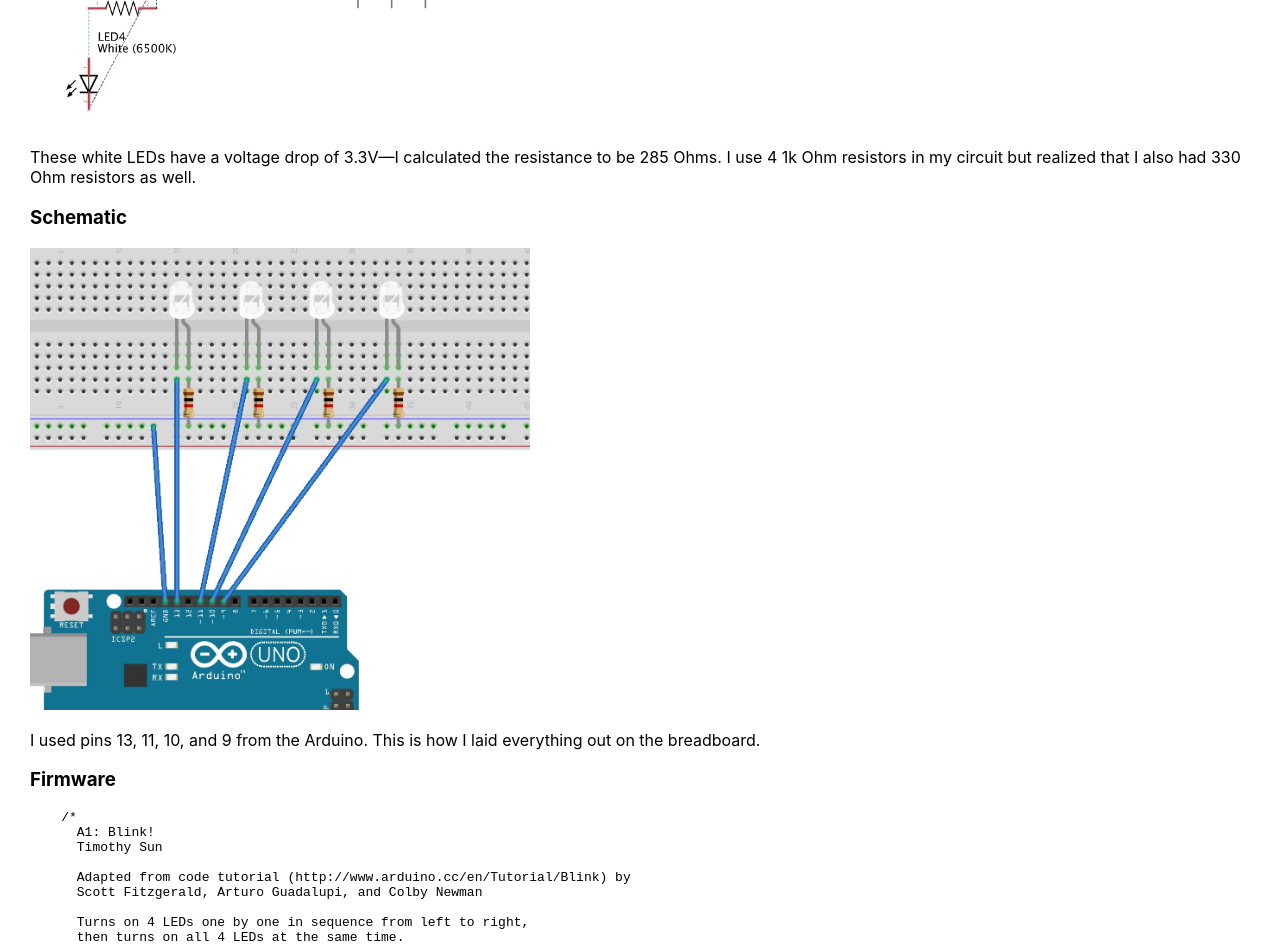
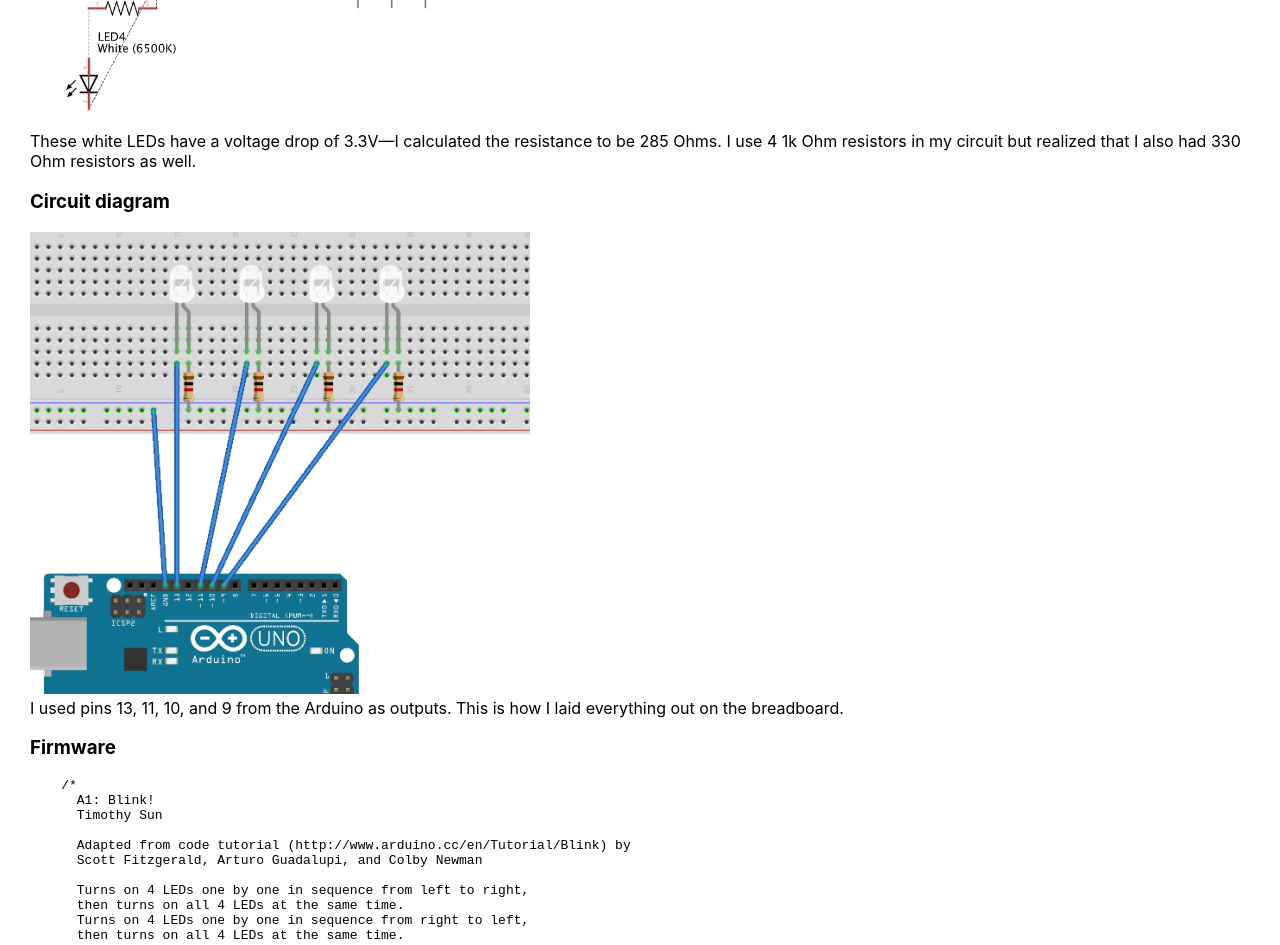
Before and after one commit to tim0thysun/tim0thysun.github.io, a plain HTML site: page assignment1.html in a window 1280 px wide. Shown: the part 1260-2205 px from the top of the page. Drawn offline with Linux system fonts and the light colour scheme.

Commit message:
A1 update
another commit

```diff
--- a/assignment1.html
+++ b/assignment1.html
@@ -16,12 +16,12 @@
             <img src="a1_done.gif" width=600></a>
             <p>4 White LEDs turn on one by one in sequence. Left to right, then right to left.</p>
             <h2>Documentation</h2>
+            <h3>Schematic</h3>
+            <img src="Circuit_diagram_schem.jpg" width=500>
+            <figcaption>These white LEDs have a voltage drop of 3.3V—I calculated the resistance to be 285 Ohms. I use 4 1k Ohm resistors in my circuit but realized that I also had 330 Ohm resistors as well.</figcaption>
             <h3>Circuit diagram</h3>
-            <img src="Circuit_diagram_schem.jpg" width=500>
-            <p>These white LEDs have a voltage drop of 3.3V—I calculated the resistance to be 285 Ohms. I use 4 1k Ohm resistors in my circuit but realized that I also had 330 Ohm resistors as well.</p>
-            <h3>Schematic</h3>
             <img src="Circuit_diagram.jpg" width=500>
-            <p>I used pins 13, 11, 10, and 9 from the Arduino. This is how I laid everything out on the breadboard.</p>
+            <figcaption>I used pins 13, 11, 10, and 9 from the Arduino as outputs. This is how I laid everything out on the breadboard.</figcaption>
             <h3>Firmware</h3>
             <pre>
     /*
```
